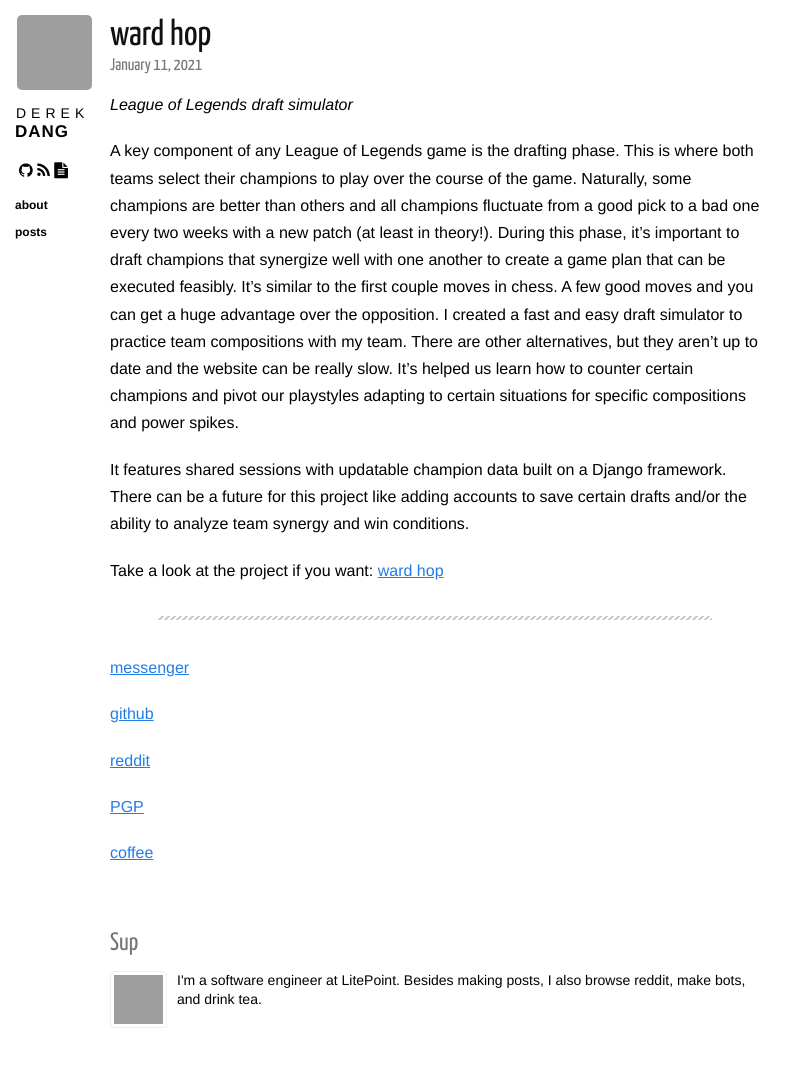
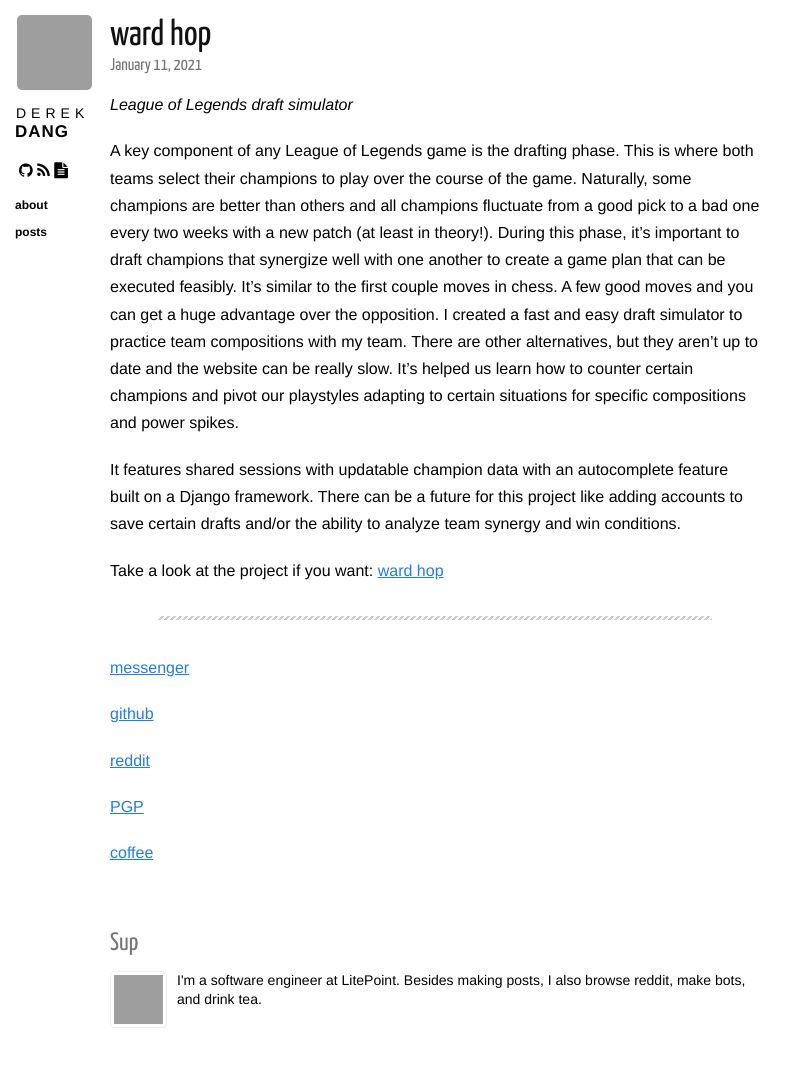
Before and after one commit to dqdang/dqdang.github.io, a Jekyll site: the page built from _posts/2021-01-11-ward-hop.markdown, in a window 1280 px wide, cut to the strip 0-1087 px from the top of the page. Shown: the top 1067 px of the strip, without its empty margins (0-807 px from the left). Built offline with Jekyll 4.4.1, drawn with Linux system fonts in a browser that asks for light colours; nearby versions of some CDN libraries; grey boxes are pictures that could not be loaded.

Commit message:
Add more comments about features

```diff
--- a/_posts/2021-01-11-ward-hop.markdown
+++ b/_posts/2021-01-11-ward-hop.markdown
@@ -8,7 +8,7 @@ category: posts
 
 A key component of any League of Legends game is the drafting phase. This is where both teams select their champions to play over the course of the game. Naturally, some champions are better than others and all champions fluctuate from a good pick to a bad one every two weeks with a new patch (at least in theory!). During this phase, it's important to draft champions that synergize well with one another to create a game plan that can be executed feasibly. It's similar to the first couple moves in chess. A few good moves and you can get a huge advantage over the opposition. I created a fast and easy draft simulator to practice team compositions with my team. There are other alternatives, but they aren't up to date and the website can be really slow. It's helped us learn how to counter certain champions and pivot our playstyles adapting to certain situations for specific compositions and power spikes.
 
-It features shared sessions with updatable champion data built on a Django framework. There can be a future for this project like adding accounts to save certain drafts and/or the ability to analyze team synergy and win conditions.
+It features shared sessions with updatable champion data with an autocomplete feature built on a Django framework. There can be a future for this project like adding accounts to save certain drafts and/or the ability to analyze team synergy and win conditions.
 
 Take a look at the project if you want:
 [ward hop][ward hop]
```
